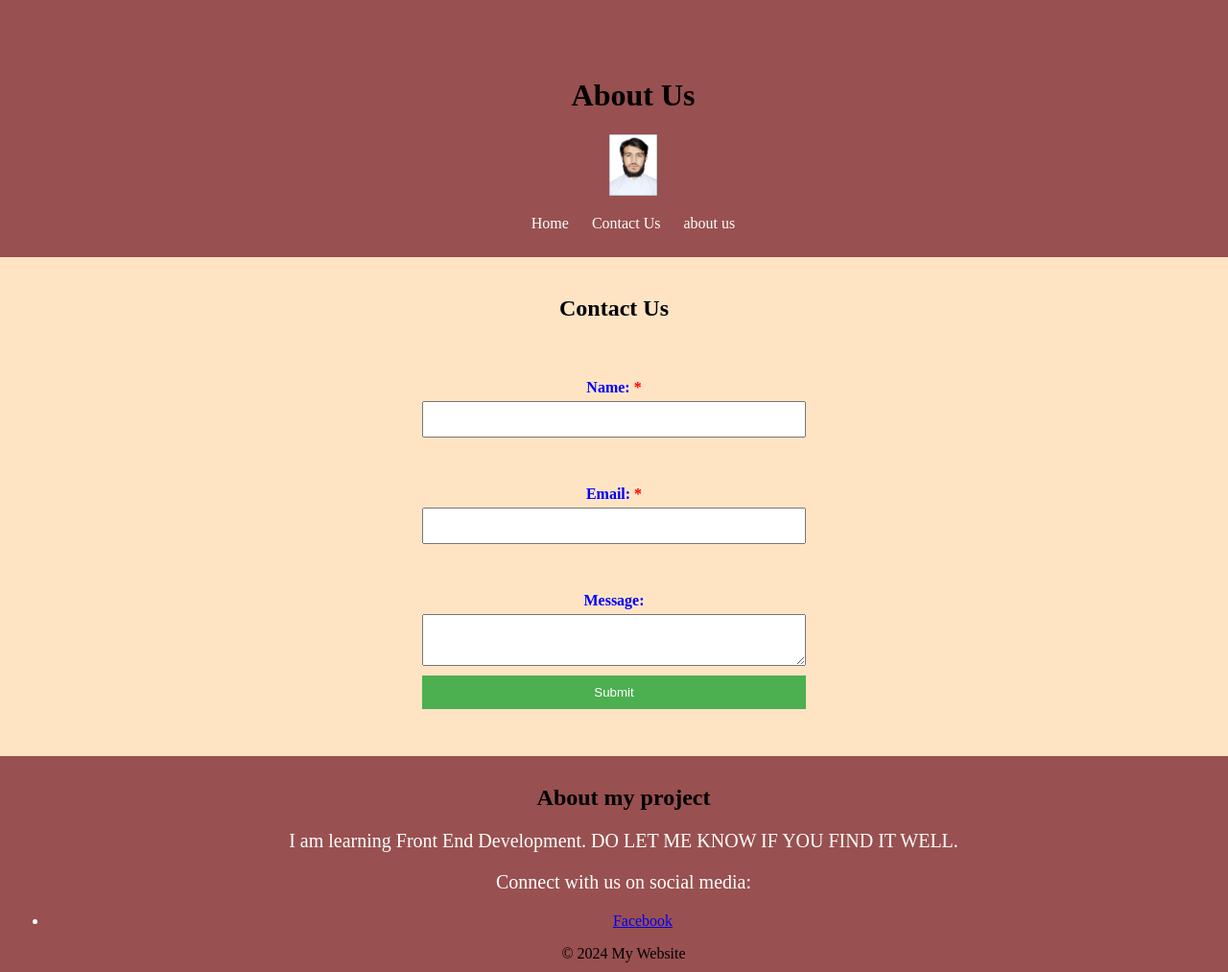
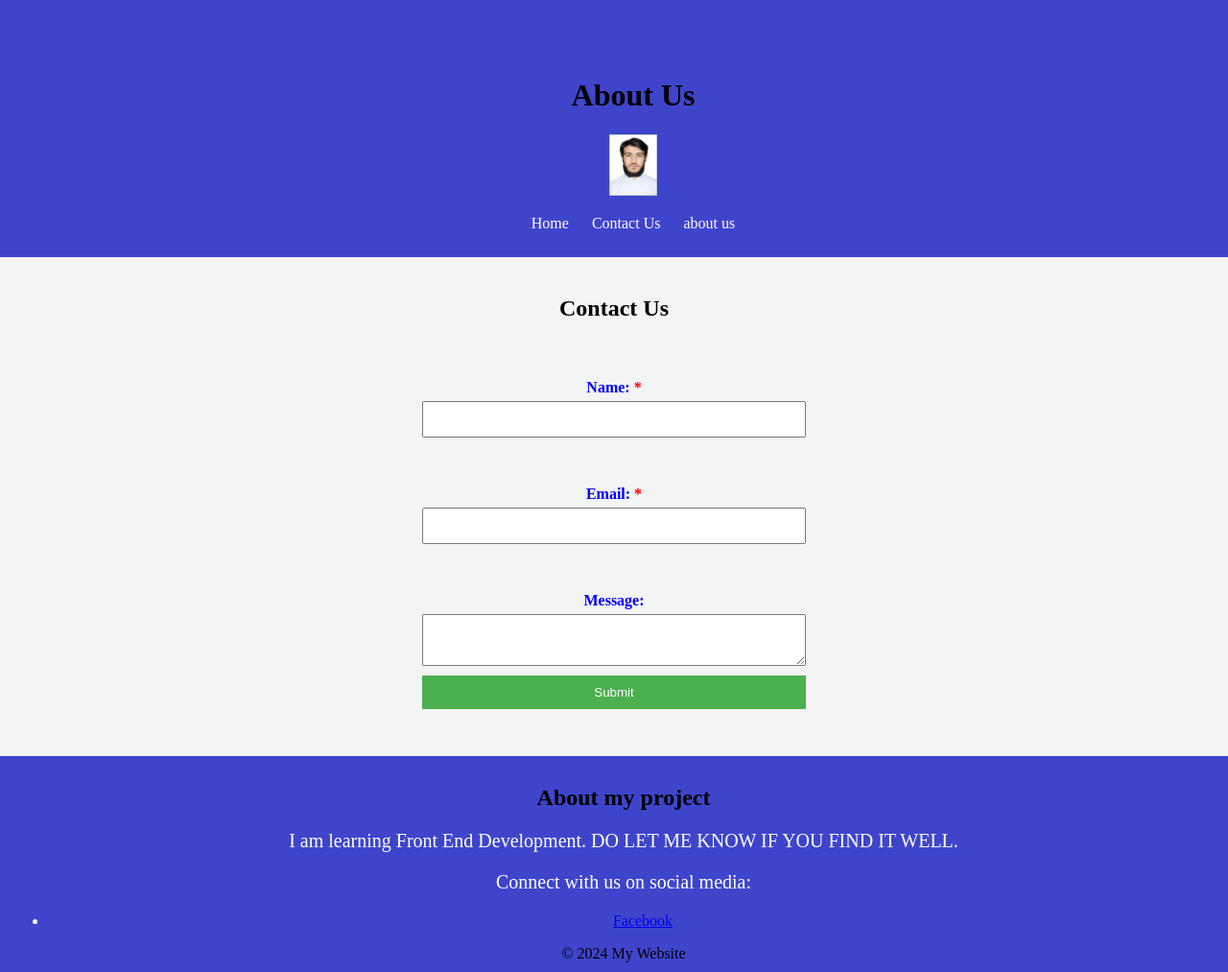
Before and after one commit to Abdullah242827/My-Website, a plain HTML site: page contactus.html in a window 1280 px wide. Shown: the top 1013 px of the page at 96% size. Drawn offline with Linux system fonts and the light colour scheme.

Commit message:
Update contactus.html

```diff
--- a/contactus.html
+++ b/contactus.html
@@ -9,7 +9,7 @@
         body {
             font-family: 'Times New Roman', Times, serif;
             font-size: 16px;
-            background-color: bisque;
+            background-color: rgb(243, 244, 244);
             color: blue;
             text-align: center;
             margin: 0;
@@ -17,7 +17,7 @@
         }
 
         header {
-            background-color:rgb(153, 80, 80);
+            background-color:rgb(62, 69, 203);
             color: white;
             padding: 10px 20px;
             text-align: center;
@@ -85,7 +85,7 @@ h1{
         }
 
         footer {
-            background-color: rgb(153, 80, 80);
+            background-color: rgb(62, 69, 203);
             color: white;
            text-align: center;
            position: relative;
```
